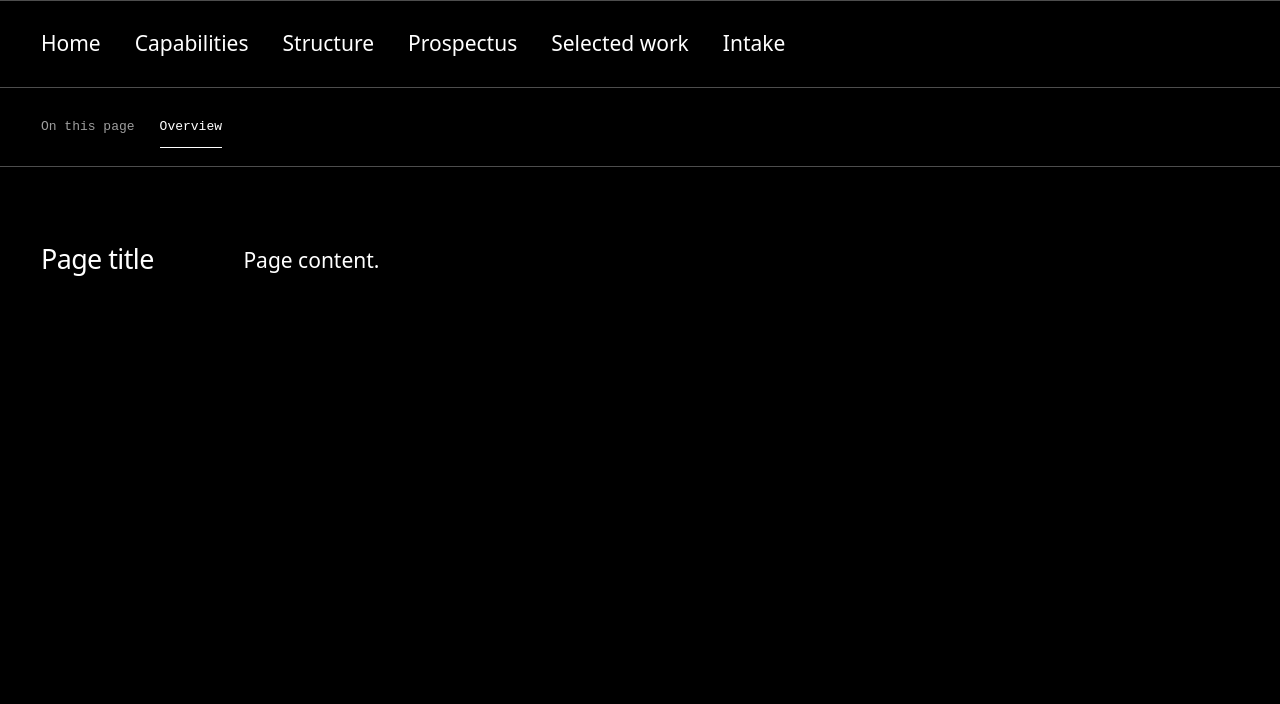
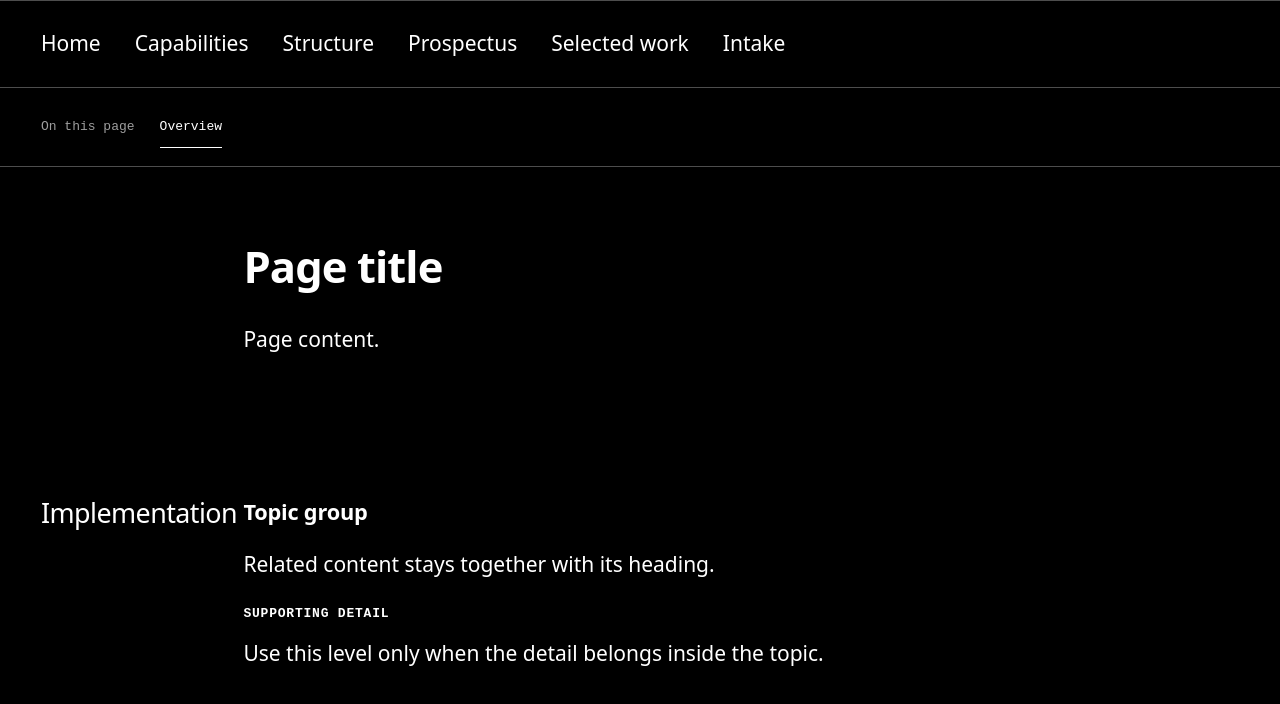
Before and after one commit to aso1010/seven-eighty-three-site, a plain HTML site: page docs/subpage-template.html in a window 1280 px wide. Drawn offline with Linux system fonts and the light colour scheme; files that its build step writes are made by us from their sources; files whose address does not match are found by name.

Commit message:
Strengthen content hierarchy, reading flow and page orientation

```diff
--- a/docs/subpage-template.html
+++ b/docs/subpage-template.html
@@ -36,8 +36,21 @@
   </nav>
   <main class="container" id="main-content" tabindex="-1">
     <section id="overview" aria-labelledby="overview-heading">
-      <h1 class="section-header" id="overview-heading">Page title</h1>
+      <h1 class="section-header page-title" id="overview-heading">Page title</h1>
       <div class="overview-copy"><p>Page content.</p></div>
+    </section>
+    <section id="implementation" aria-labelledby="implementation-heading">
+      <h2 class="section-header" id="implementation-heading">Implementation</h2>
+      <div class="overview-copy">
+        <div class="content-group">
+          <h3 class="content-heading">Topic group</h3>
+          <p>Related content stays together with its heading.</p>
+          <div class="content-detail">
+            <h4 class="content-label">Supporting detail</h4>
+            <p>Use this level only when the detail belongs inside the topic.</p>
+          </div>
+        </div>
+      </div>
     </section>
   </main>
   <footer class="footer">
--- a/seven-eighty-three-website/site.js
+++ b/seven-eighty-three-website/site.js
@@ -10,6 +10,7 @@
     const boundary = nav.getBoundingClientRect().height + innerHeight * .21;
     let current = entries[0];
     for (const entry of entries) if (entry.target.getBoundingClientRect().top <= boundary) current = entry;
+    if (scrollY > 0 && scrollY + innerHeight >= document.documentElement.scrollHeight - 1) current = entries.at(-1);
     for (const entry of entries) {
       if (entry === current) {
         if (!entry.link.hasAttribute('aria-current')) {
--- a/seven-eighty-three-website/styles.css
+++ b/seven-eighty-three-website/styles.css
@@ -582,6 +582,52 @@ main .section-header {
   margin-bottom: var(--s-34);
   color: var(--ink);
 }
+/* Content roles: H1 page title, H2 section rail, H3 topic, H4 detail.
+   The homepage monolith and its grounding caption live in opening.css. */
+main .page-title {
+  font-size: clamp(var(--t-34), 3.4vw, var(--t-55));
+  font-weight: 600;
+  line-height: 1.05;
+  letter-spacing: var(--track-display);
+  text-wrap: balance;
+}
+main .content-heading {
+  margin: 0;
+  font: 600 clamp(var(--t-21), 1.7vw, 26px)/1.3 var(--sans);
+  letter-spacing: -.01em;
+  color: var(--ink);
+  text-wrap: balance;
+}
+main .content-label {
+  margin: 0;
+  font: 600 var(--t-13)/1.618 var(--mono);
+  letter-spacing: .06em;
+  text-transform: uppercase;
+  color: var(--ink);
+}
+.content-group {
+  display: flex;
+  flex-direction: column;
+  gap: var(--s-21);
+  min-width: 0;
+}
+.content-detail {
+  display: flex;
+  flex-direction: column;
+  gap: var(--s-13);
+  min-width: 0;
+}
+.overview-copy p {
+  max-width: 55ch;
+}
+.overview-copy > .svc-title {
+  max-width: 34ch;
+}
+main h3.entity-title {
+  font-size: clamp(26px, 2.1vw, var(--t-34));
+  line-height: 1.15;
+  letter-spacing: var(--track-display);
+}
 main .svc-title {
   font-family: var(--sans);
   font-size: clamp(var(--t-21), 1.7vw, 26px);
@@ -1012,7 +1058,7 @@ main .venture-title {
   gap: var(--s-34);
 }
 .intake-context h2 {
-  font: 600 clamp(var(--t-21), 2.1vw, var(--t-34))/1.4 var(--sans);
+  font: 600 clamp(26px, 2.1vw, var(--t-34))/1.15 var(--sans);
 }
 .intake-context .meta-label {
   font-size: var(--t-13);
@@ -1022,6 +1068,10 @@ main .venture-title {
   flex-direction: column;
   gap: var(--s-34);
   min-width: 0px;
+}
+.intake-form > h2.content-heading {
+  font-size: clamp(26px, 2.1vw, var(--t-34));
+  line-height: 1.15;
 }
 .intake-form p {
   max-width: 55ch;
@@ -1229,6 +1279,15 @@ main .venture-title {
 }
 }
 @media (min-width: 900px) {
+  .subpage main.container > section:first-child > .page-title {
+    grid-area: 1 / 3 / auto / 11;
+    position: static;
+    margin: 0;
+  }
+  .subpage main.container > section:first-child > .page-title + .overview-copy {
+    grid-row: 2;
+  }
+
   main.container > .lab > .lab-is {
   grid-row: 1;
 }
```
Also changed, not shown: seven-eighty-three-website/capabilities/index.html (+1 -1 lines), seven-eighty-three-website/index.html (+1 -1 lines), seven-eighty-three-website/intake/index.html (+1 -1 lines), seven-eighty-three-website/prospectus/index.html (+1 -1 lines), seven-eighty-three-website/structure/index.html (+1 -1 lines), seven-eighty-three-website/ventures/food-api/index.html (+1 -1 lines), seven-eighty-three-website/work/index.html (+1 -1 lines), 2 other files.
